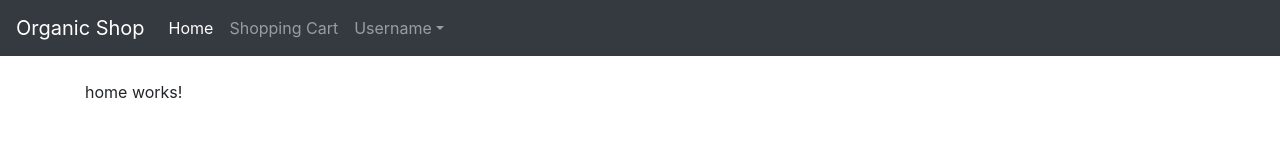
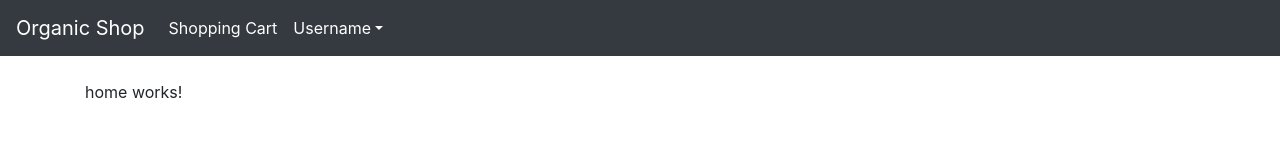
Before and after one commit to fadhlaouir/AngularShop, an Angular app: page / in a window 1280 px wide. Shown: the top 160 px of the page. Built offline with nearby package versions, Linux system fonts and the light colour scheme; what @angular/fire would draw is missing.

Commit message:
Fixing a few minor issues

```diff
--- a/src/app/app.module.ts
+++ b/src/app/app.module.ts
@@ -50,6 +50,7 @@
       { path: 'check-out', component: CheckOutComponent },
       { path: 'order-success', component: OrderSuccessComponent },
       { path: 'login', component: LoginComponent },
+      { path: 'my/orders', component: MyOrdersComponent },
       // admin
       { path: 'admin/orders', component: AdminOrdersComponent },
       { path: 'admin/products', component: AdminProductsComponent }
--- a/src/app/nav-bar/nav-bar.component.css
+++ b/src/app/nav-bar/nav-bar.component.css
@@ -0,0 +1,3 @@
+.dropdown-toggle {
+    cursor: pointer;
+}
--- a/src/app/nav-bar/nav-bar.component.html
+++ b/src/app/nav-bar/nav-bar.component.html
@@ -1,5 +1,5 @@
 <nav class="navbar navbar-expand-md navbar-dark bg-dark fixed-top">
-    <a class="navbar-brand" href="#">Organic Shop</a>
+    <a class="navbar-brand" routerLink="/">Organic Shop</a>
     <button class="navbar-toggler" type="button" data-toggle="collapse" data-target="#navbarsExampleDefault" aria-controls="navbarsExampleDefault" aria-expanded="false" aria-label="Toggle navigation">
   <span class="navbar-toggler-icon"></span>
 </button>
@@ -7,13 +7,10 @@
     <div class="collapse navbar-collapse" id="navbarsExampleDefault">
         <ul class="navbar-nav mr-auto">
             <li class="nav-item active">
-                <a class="nav-link" routerLink="/">Home <span class="sr-only">(current)</span></a>
-            </li>
-            <li class="nav-item">
                 <a class="nav-link" routerLink="/shopping-cart">Shopping Cart</a>
             </li>
-            <li ngbDropdown class="nav-item dropdown">
-                <a ngbDropdownToggle class="nav-link dropdown-toggle" href="#" id="dropdown01" data-toggle="dropdown" aria-haspopup="true" aria-expanded="false">Username</a>
+            <li ngbDropdown class="nav-item dropdown active">
+                <a ngbDropdownToggle class="nav-link dropdown-toggle" id="dropdown01" data-toggle="dropdown" aria-haspopup="true" aria-expanded="false">Username</a>
                 <div ngbDropdownMenu class="dropdown-menu " aria-labelledby="dropdown01">
                     <a class="dropdown-item" routerLink="/my/orders">My Orders</a>
                     <a class="dropdown-item" routerLink="/admin/orders">Manage Orders</a>
```
